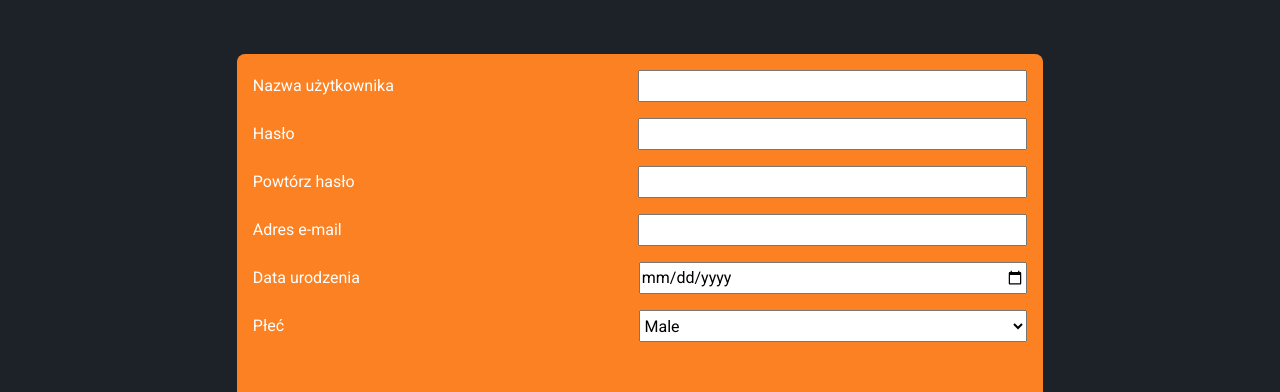
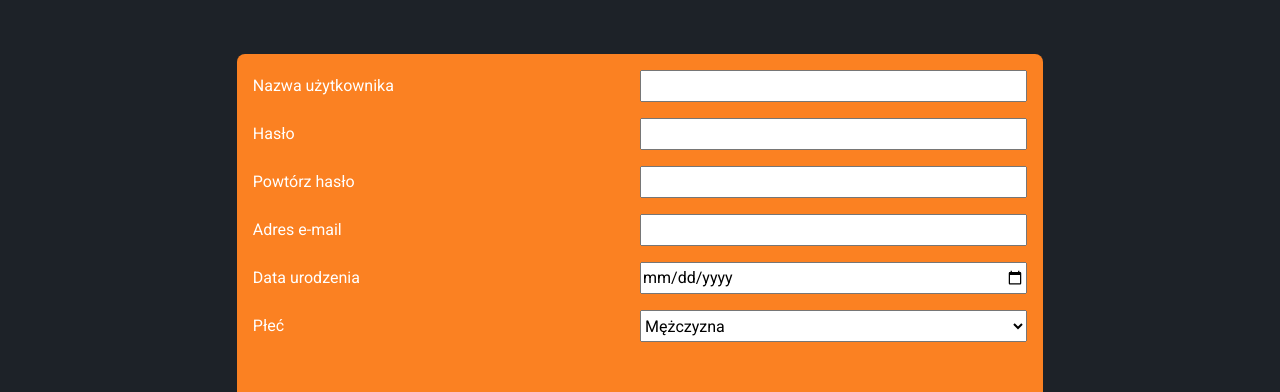
Before and after one commit to gametrader/gametrader-frontend, a React (Create React App) app: page /register in a window 1280 px wide. Shown: the part 154-546 px from the top of the page. Built offline with nearby package versions, Linux system fonts and the light colour scheme.

Commit message:
GAMETRADER-83 RegisterPage logic

```diff
--- /dev/null
+++ b/src/auth/models/Gender.ts
@@ -0,0 +1,4 @@
+export type Gender =
+    'male' |
+    'female' |
+    'other';
--- a/src/auth/models/RegisterRequest.ts
+++ b/src/auth/models/RegisterRequest.ts
@@ -1,8 +1,10 @@
+import { Gender } from "./Gender";
+
 export class RegisterRequest {
     username: string;
     password: string;
     confirmPassword: string;
     email: string;
     dateOfBirth: Date;
-    gender: 'M' | 'F' | 'O';
+    gender: Gender
 }
--- a/src/components/login-page/LoginPage.tsx
+++ b/src/components/login-page/LoginPage.tsx
@@ -9,7 +9,9 @@ const LoginPage = () => {
     const onLoginSubmit: SubmitHandler<LoginRequest> = (data: LoginRequest) => {
         console.log(data);
         authService.login(data).then(
-            () => { },
+            () => {
+                // TODO Forward user to desired website (probably with router parameters)
+            },
             () => {
                 // TODO Handle 400 responses from backend
             }
@@ -29,12 +31,12 @@ const LoginPage = () => {
                         <label htmlFor={"userName"}>Nazwa użytkownika</label>
                         <div className={styles.inputContainer}>
                             <input type="text" name="userName" {...register("username", { required: true })} />
-                            <div className={styles.warning} style={{ 'visibility': errors.username ? 'visible' : 'hidden' }}>
+                            { errors.username && <div className={styles.warning}>
                                 <i className={"fa fa-exclamation-circle"}/>
                                 <p>
                                     Nazwa użytkownika jest wymagana.
                                 </p>
-                            </div>
+                            </div> }
                         </div>
                     </div>
 
@@ -42,12 +44,12 @@ const LoginPage = () => {
                         <label htmlFor={"password"}>Hasło</label>
                         <div className={styles.inputContainer}>
                             <input type="text" name="password" {...register("password", { required: true })} />
-                            <div className={styles.warning} style={{ 'visibility': errors.password ? 'visible' : 'hidden' }}>
+                            { errors.password && <div className={styles.warning}>
                                 <i className={"fa fa-exclamation-circle"}/>
                                 <p>
                                     Hasło jest wymagane.
                                 </p>
-                            </div>
+                            </div> }
                         </div>
                     </div>
 
--- a/src/components/register-page/RegisterPage.module.scss
+++ b/src/components/register-page/RegisterPage.module.scss
@@ -48,6 +48,28 @@ form {
     background-color: var(--gt-background);
     color: var(--gt-primary) !important;
   }
+
+  .inputContainer {
+    display: flex;
+    flex-direction: column;
+    row-gap: 0.25rem;
+    width: 100%;
+
+    .warning {
+        display: flex;
+        align-items: center;
+        background-color: white;
+        column-gap: 0.25rem;
+        color: var(--gt-primary);
+        border-radius: 0.25rem;
+        font-weight: bold;
+        padding: 0 0.25rem;
+
+        p {
+            margin-bottom: 0;
+        }
+    }
+}
 }
 
 @media (min-width: 600px) {
--- a/src/components/register-page/RegisterPage.tsx
+++ b/src/components/register-page/RegisterPage.tsx
@@ -1,7 +1,23 @@
 import React from 'react';
-import styles from './RegisterPage.module.scss'
+import { SubmitHandler, useForm } from 'react-hook-form';
+import authService from '../../auth/AuthService';
+import { RegisterRequest } from '../../auth/models/RegisterRequest';
+import styles from './RegisterPage.module.scss';
 
 const RegisterPage = () => {
+    const { register, formState: { errors }, handleSubmit, watch } = useForm<RegisterRequest>();
+    const onRegisterSubmit: SubmitHandler<RegisterRequest> = (data: RegisterRequest) => {
+        console.log(data);
+        authService.register(data).then(
+            () => {
+                // TODO Route user back to /login
+            },
+            () => {
+                // TODO Handle 400 responses from backend
+            }
+        );
+    };
+
     return (
         <div className={styles.gtRegisterPage}>
             <header>
@@ -10,39 +26,102 @@ const RegisterPage = () => {
                 </div>
             </header>
             <div className={"gt-container "}>
-                <form>
+                <form onSubmit={handleSubmit(onRegisterSubmit)}>
                     <div className={styles.row}>
                         <label htmlFor={"userName"}>Nazwa użytkownika</label>
-                        <input type="text" name="userName" />
+                        <div className={styles.inputContainer}>
+                            <input type="text" name="userName" {...register("username", {
+                                        required: true,
+                                        minLength: 8,
+                                        maxLength: 20
+                                    })}/>
+                            { errors.username && <div className={styles.warning}>
+                                <i className={"fa fa-exclamation-circle"}/>
+                                <p>
+                                    Nazwa użytkownika musi mieć długość 8-20 znaków
+                                </p>
+                            </div> }
+                        </div>
                     </div>
 
                     <div className={styles.row}>
                         <label htmlFor={"password"}>Hasło</label>
-                        <input type="text" name="password" />
+                        <div className={styles.inputContainer}>
+                            <input type="password" name="userName" {...register("password", {
+                                    required: true,
+                                    minLength: 8,
+                                    maxLength: 20,
+                                    pattern: /.*\d.*/
+                                })}/>
+                            { errors.password && <div className={styles.warning} >
+                                <i className={"fa fa-exclamation-circle"}/>
+                                <p>
+                                    Hasło musi mieć długość 8-20 znaków i zawierać przynajmniej jedną cyfrę.
+                                </p>
+                            </div> }
+                        </div>
                     </div>
 
                     <div className={styles.row}>
                         <label htmlFor={"repeatedPassword"}>Powtórz hasło</label>
-                        <input type="text" name="repeatedPassword" />
+                        <div className={styles.inputContainer}>
+                            <input type="password" name="userName" {...register("confirmPassword", {
+                                    required: true,
+                                    validate: (confirmPassword) => confirmPassword === watch("password")
+                                })}/>
+                            { errors.confirmPassword && <div className={styles.warning}>
+                                <i className={"fa fa-exclamation-circle"}/>
+                                <p>
+                                    Hasła się nie zgadzają.
+                                </p>
+                            </div>}
+                        </div>
                     </div>
 
                     <div className={styles.row}>
                         <label htmlFor={"email"}>Adres e-mail</label>
-                        <input type="text" name="email" />
+                        <div className={styles.inputContainer}>
+                            <input type="email" name="email" {...register("email", {
+                                    required: true,
+                                    pattern: /\S+@\S+\.\S+/
+                                })}/>
+                            { errors.email && <div className={styles.warning}>
+                                <i className={"fa fa-exclamation-circle"}/>
+                                <p>
+                                    Niepoprawny email.
+                                </p>
+                            </div> }
+                        </div>
                     </div>
 
                     <div className={styles.row}>
                         <label htmlFor={"birthDate"}>Data urodzenia</label>
-                        <input type="date" name="birthDate" />
+                        <div className={styles.inputContainer}>
+                            <input type="date" name="birthDate" {...register("dateOfBirth", { required: true })} />
+                            { errors.dateOfBirth && <div className={styles.warning}>
+                                <i className={"fa fa-exclamation-circle"}/>
+                                <p>
+                                    Data urodzenia jest wymagana.
+                                </p>
+                            </div> }
+                        </div>
                     </div>
 
                     <div className={styles.row}>
                         <label htmlFor={"gender"}>Płeć</label>
-                        <select name="gender">
-                            <option value="male">Male</option>
-                            <option value="female">Female</option>
-                            <option value="other">other</option>
-                        </select>
+                        <div className={styles.inputContainer}>
+                            <select name="gender" {...register("gender", { required: true })}>
+                                <option value="male">Mężczyzna</option>
+                                <option value="female">Kobieta</option>
+                                <option value="other">Inne/nie chcę podawać</option>
+                            </select>
+                            { errors.gender && <div className={styles.warning}>
+                                <i className={"fa fa-exclamation-circle"}/>
+                                <p>
+                                    Zaznacz jedną z opcji.
+                                </p>
+                            </div> }
+                        </div>
                     </div>
 
                     <div className={styles.row}>
```
